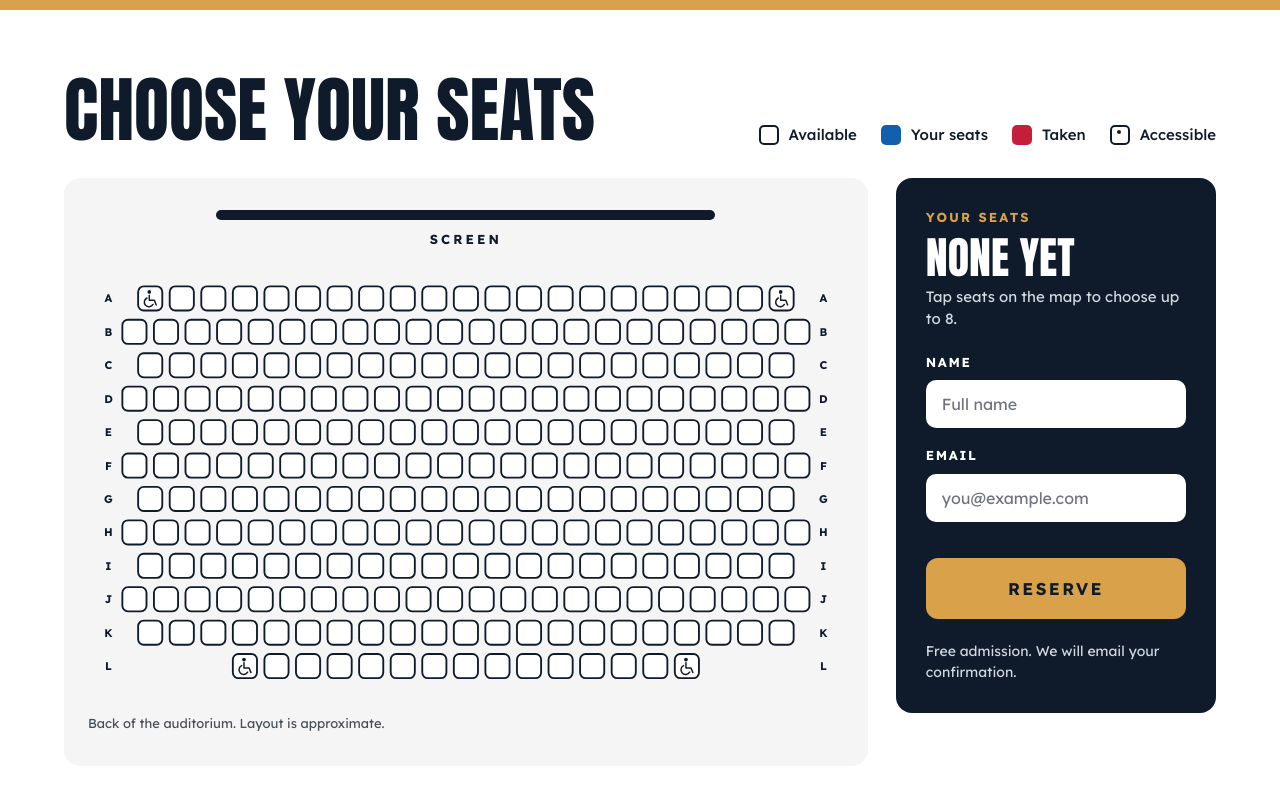
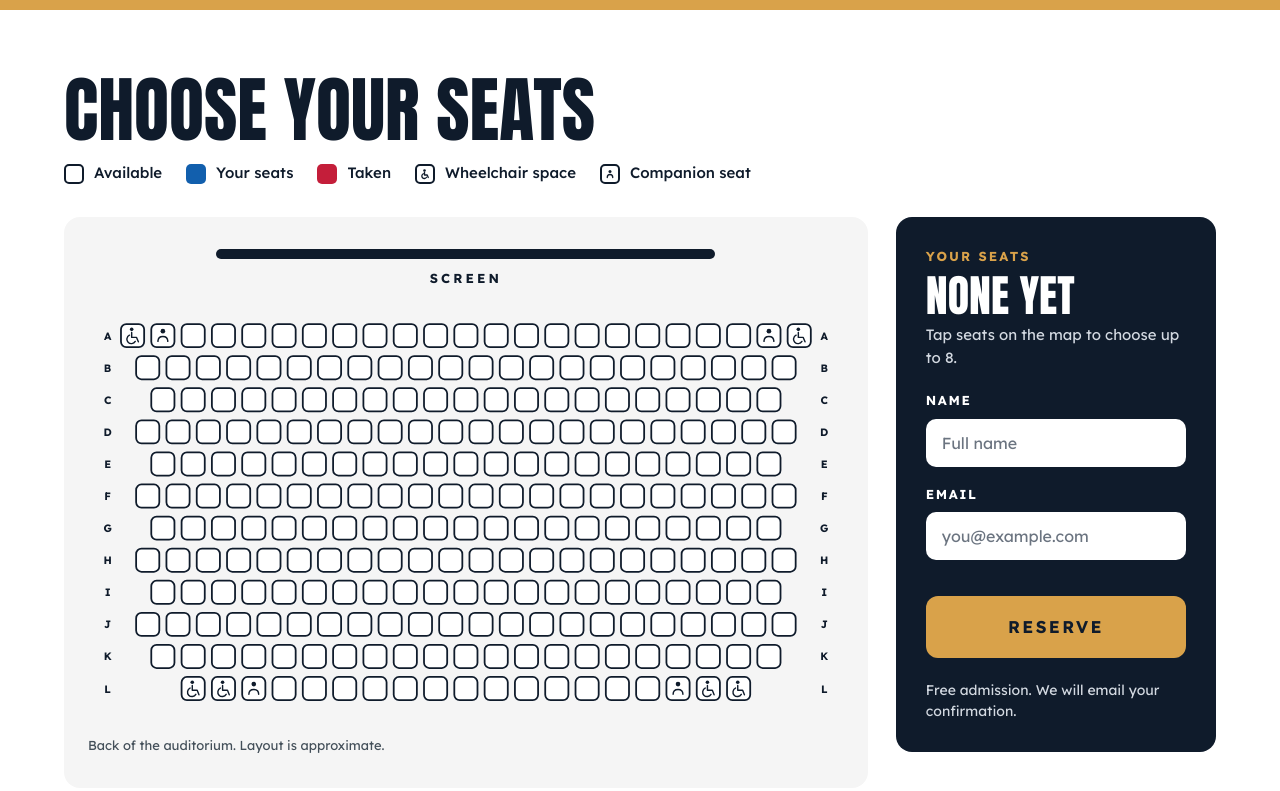
Before and after one commit to aJakeoo/CCS-WBF-A-Seat-Planner, a plain HTML site: page index.html in a window 1280 px wide. Shown: the part 677-1468 px from the top of the page. Drawn offline with Linux system fonts and the light colour scheme; no server answers.

Commit message:
Add wheelchair spaces and companion seats
Rows A and L get wheelchair spaces at both ends with companion
seats beside them. Picking one shows a required checkbox confirming
the guest uses a wheelchair or is reserving for someone who does.

Co-Authored-By: Claude Sonnet 5.5 <noreply@anthropic.com>

```diff
--- a/app.js
+++ b/app.js
@@ -7,50 +7,67 @@
   var $ = function (id) { return document.getElementById(id); };
 
   // ---------- build map ----------
-  // Rows are [label, seatCount, [accessible seat numbers]]. Shorter rows are centred,
-  // so a row with one seat fewer sits half a seat off from the row in front of it.
-  var maxN = Math.max.apply(null, E.rows.map(function (r) { return r[1]; }));
+  // Rows are [label, seatCount, options]. options.spaces = [left, right] wheelchair spaces
+  // outside the seats; options.companion = seat numbers that are companion seats.
+  // Shorter rows are centred, so a row with one seat fewer sits half a seat off from the row in front.
+  function spaces(r) { return (r[2] && r[2].spaces) || [0, 0]; }
+  var maxN = Math.max.apply(null, E.rows.map(function (r) { return spaces(r)[0] + r[1] + spaces(r)[1]; }));
   var W = PAD * 2 + LBL * 2 + maxN * (SEAT + GAP) - GAP, H = E.rows.length * ROW + PAD;
   var svg = document.createElementNS(NS, "svg");
   svg.setAttribute("viewBox", "0 0 " + W + " " + H);
   svg.setAttribute("role", "group");
   svg.setAttribute("aria-label", "Seats, front row at top");
+  var order = {}, orderN = 0;
 
   function el(name, attrs) {
     var n = document.createElementNS(NS, name);
     Object.keys(attrs).forEach(function (k) { n.setAttribute(k, attrs[k]); });
     return n;
   }
+  function kindLabel(kind) { return kind === "w" ? ", wheelchair space" : kind === "c" ? ", companion seat" : ""; }
+  function icon(kind, x, y) {
+    var g = el("g", { "class": "acc-ico", transform: "translate(" + x + "," + y + ")", "pointer-events": "none", "aria-hidden": "true" });
+    if (kind === "w") {
+      g.appendChild(el("circle", { cx: 13, cy: 7, r: 2, "class": "dot" }));
+      g.appendChild(el("path", { d: "M13 10.5V16H18.5L20.5 21M10.5 13.5A5 5 0 1 0 17 20.5" }));
+    } else {
+      g.appendChild(el("circle", { cx: 14, cy: 9, r: 2.6, "class": "dot" }));
+      g.appendChild(el("path", { d: "M8.5 20.5C8.5 16.8 11 15 14 15S19.5 16.8 19.5 20.5" }));
+    }
+    return g;
+  }
   E.rows.forEach(function (r, ri) {
-    var label = r[0], count = r[1], acc = r[2] || [], y = ri * ROW + PAD;
+    var label = r[0], count = r[1], opt = r[2] || {}, sp = spaces(r), comp = opt.companion || [];
+    var y = ri * ROW + PAD, total = sp[0] + count + sp[1];
     [PAD + LBL / 2, W - PAD - LBL / 2].forEach(function (lx) {
       var t = el("text", { "class": "rowlbl", x: lx, y: y + SEAT / 2, "aria-hidden": "true" });
       t.textContent = label;
       svg.appendChild(t);
     });
-    var x0 = PAD + LBL + (maxN - count) * (SEAT + GAP) / 2;
-    for (var k = 0; k < count; k++) {
-      var id = label + (k + 1), x = x0 + k * (SEAT + GAP), isAcc = acc.indexOf(k + 1) > -1;
+    var x0 = PAD + LBL + (maxN - total) * (SEAT + GAP) / 2, pos = 0;
+    function add(id, kind) {
+      var x = x0 + pos++ * (SEAT + GAP);
       var rect = el("rect", { x: x + 1, y: y + 1, width: SEAT - 2, height: SEAT - 2, rx: 6, tabindex: "0", role: "button", "data-id": id });
-      var tt = document.createElementNS(NS, "title"); tt.textContent = "Seat " + id + (isAcc ? " (accessible)" : "");
+      var tt = document.createElementNS(NS, "title"); tt.textContent = "Seat " + id + kindLabel(kind);
       rect.appendChild(tt);
-      seats[id] = { el: rect, acc: isAcc };
+      seats[id] = { el: rect, kind: kind };
+      order[id] = orderN++;
       svg.appendChild(rect);
-      if (isAcc) {
-        var g = el("g", { "class": "acc-ico", transform: "translate(" + x + "," + y + ")", "pointer-events": "none", "aria-hidden": "true" });
-        g.appendChild(el("circle", { cx: 13, cy: 7, r: 2, "class": "dot" }));
-        g.appendChild(el("path", { d: "M13 10.5V16H18.5L20.5 21M10.5 13.5A5 5 0 1 0 17 20.5" }));
-        svg.appendChild(g);
-      }
+      if (kind) svg.appendChild(icon(kind, x, y));
     }
+    var i, k;
+    for (i = 0; i < sp[0]; i++) add(label + "W" + (i + 1), "w");
+    for (k = 1; k <= count; k++) add(label + k, comp.indexOf(k) > -1 ? "c" : "");
+    for (i = 0; i < sp[1]; i++) add(label + "W" + (sp[0] + i + 1), "w");
   });
   $("map").appendChild(svg);
 
   // ---------- state ----------
   function sortIds(list) {
-    return list.slice().sort(function (a, b) {
-      return a.charAt(0) === b.charAt(0) ? parseInt(a.slice(1), 10) - parseInt(b.slice(1), 10) : a.localeCompare(b);
-    });
+    return list.slice().sort(function (a, b) { return order[a] - order[b]; });
+  }
+  function needsNote() {
+    return selected.some(function (id) { return seats[id].kind; });
   }
   function status(id) {
     if (taken[id]) return "taken";
@@ -63,9 +80,10 @@
       el.setAttribute("class", "seat" + (s ? " " + s : "") + (on ? " sel" : ""));
       el.setAttribute("aria-disabled", s ? "true" : "false");
       el.setAttribute("aria-pressed", on ? "true" : "false");
-      el.setAttribute("aria-label", "Seat " + id + (seats[id].acc ? ", accessible" : "") + (s === "taken" ? ", taken" : s === "held" ? ", reserved" : on ? ", selected" : ""));
+      el.setAttribute("aria-label", "Seat " + id + kindLabel(seats[id].kind) + (s === "taken" ? ", taken" : s === "held" ? ", reserved" : on ? ", selected" : ""));
     });
     var n = selected.length;
+    $("accRow").hidden = !needsNote();
     $("seatsText").textContent = n ? sortIds(selected).join(", ") : "None yet";
     $("countText").textContent = n
       ? n + (n === 1 ? " seat" : " seats") + " selected" + (n >= MAX ? " (the most per reservation)" : "")
@@ -128,6 +146,7 @@
     var err = $("err"), name = $("name").value.trim(), email = $("email").value.trim();
     err.textContent = "";
     if (!selected.length) { err.textContent = "Choose at least one seat on the map."; return; }
+    if (needsNote() && !$("accOk").checked) { err.textContent = "Please confirm the wheelchair seating note."; return; }
     if (!name) { err.textContent = "Please enter your name."; return; }
     if (!/^[^@\s]+@[^@\s]+\.[^@\s]+$/.test(email)) { err.textContent = "Please enter a valid email."; return; }
     var payload = { event: E.title, name: name, email: email, seats: sortIds(selected), when: new Date().toISOString() };
--- a/config.js
+++ b/config.js
@@ -15,16 +15,18 @@ window.EVENT = {
 
   maxParty: 8,
 
-  // Rows run front (A, nearest the screen) to back. Each row is
-  // [label, seat count, [accessible seat numbers]]. Shorter rows are centred, which
-  // staggers them half a seat from the row in front. Counts come from the floor plan
-  // of room 100 (seat 1 is on the audience's left). The plan shows 251 seats while CCS
-  // lists 235, so confirm the real count in the room and adjust if needed.
+  // Rows run front (A, nearest the screen) to back. Each row is [label, seat count, options].
+  // options.spaces = [left, right] wheelchair spaces outside the seats (ids like AW1);
+  // options.companion = seat numbers that are companion seats. Wheelchair spaces and
+  // companion seats are for guests who use a wheelchair or are with someone who does.
+  // Shorter rows are centred, staggering them half a seat from the row in front. Counts come
+  // from the floor plan of room 100 (seat 1 is on the audience's left). The plan shows 251
+  // seats while CCS lists 235, so confirm the real count in the room and adjust if needed.
   rows: [
-    ["A", 21, [1, 21]],
+    ["A", 21, { spaces: [1, 1], companion: [1, 21] }],
     ["B", 22], ["C", 21], ["D", 22], ["E", 21], ["F", 22],
     ["G", 21], ["H", 22], ["I", 21], ["J", 22], ["K", 21],
-    ["L", 15, [1, 15]]
+    ["L", 15, { spaces: [2, 2], companion: [1, 15] }]
   ],
 
   // Seats held back for crew or guests of honor, like { "C5": "Reserved" }.
--- a/index.html
+++ b/index.html
@@ -48,7 +48,8 @@
           <li><i class="s avail"></i>Available</li>
           <li><i class="s sel"></i>Your seats</li>
           <li><i class="s taken"></i>Taken</li>
-          <li><i class="s acc"></i>Accessible</li>
+          <li><i class="s wc"><svg viewBox="0 0 28 28" aria-hidden="true"><circle cx="13" cy="7" r="2.6" class="dot"/><path d="M13 10.5V16H18.5L20.5 21M10.5 13.5A5 5 0 1 0 17 20.5"/></svg></i>Wheelchair space</li>
+          <li><i class="s wc"><svg viewBox="0 0 28 28" aria-hidden="true"><circle cx="14" cy="9" r="3" class="dot"/><path d="M8.5 21C8.5 17 11 15 14 15S19.5 17 19.5 21"/></svg></i>Companion seat</li>
         </ul>
       </div>
 
@@ -68,6 +69,7 @@
           <form id="form" novalidate>
             <label>Name<input id="name" autocomplete="name" placeholder="Full name"></label>
             <label>Email<input id="email" type="email" autocomplete="email" placeholder="you@example.com"></label>
+            <label class="check" id="accRow" hidden><input type="checkbox" id="accOk"><span>I use a wheelchair, or I am reserving for someone who does.</span></label>
             <p class="err" id="err" role="alert"></p>
             <button type="submit" class="reserve" id="reserve">Reserve</button>
           </form>
--- a/style.css
+++ b/style.css
@@ -42,8 +42,9 @@ h2{margin:0;font:400 clamp(42px,6vw,72px)/1 var(--display);text-transform:upperc
 .s.avail{background:var(--white);border:2px solid var(--navy)}
 .s.sel{background:var(--blue)}
 .s.taken{background:var(--red)}
-.s.acc{background:var(--white);border:2px solid var(--navy);position:relative}
-.s.acc::after{content:"";position:absolute;left:5px;top:3px;width:4px;height:4px;border-radius:50%;background:var(--navy)}
+.s.wc{background:var(--white);border:2px solid var(--navy);display:inline-flex;align-items:center;justify-content:center}
+.s.wc svg{width:14px;height:14px;fill:none;stroke:var(--navy);stroke-width:2.6;stroke-linecap:round;stroke-linejoin:round}
+.s.wc svg .dot{fill:var(--navy);stroke:none}
 
 .grid{display:flex;flex-wrap:wrap;gap:28px;align-items:flex-start}
 .mapcard{flex:999 1 600px;min-width:0;background:var(--card);border-radius:16px;padding:32px 24px;display:flex;flex-direction:column;gap:28px}
@@ -102,3 +103,7 @@ input::placeholder{color:#6b7480}
   .mapcard{padding:24px 12px}
   .panel{padding:24px}
 }
+
+.panel form label.check{flex-direction:row;align-items:flex-start;gap:12px;font-weight:500;font-size:15px;letter-spacing:0;text-transform:none;line-height:1.4}
+.panel form label.check[hidden]{display:none}
+.check input{width:22px;height:22px;flex:none;margin:1px 0 0;padding:0;accent-color:var(--gold)}
```
